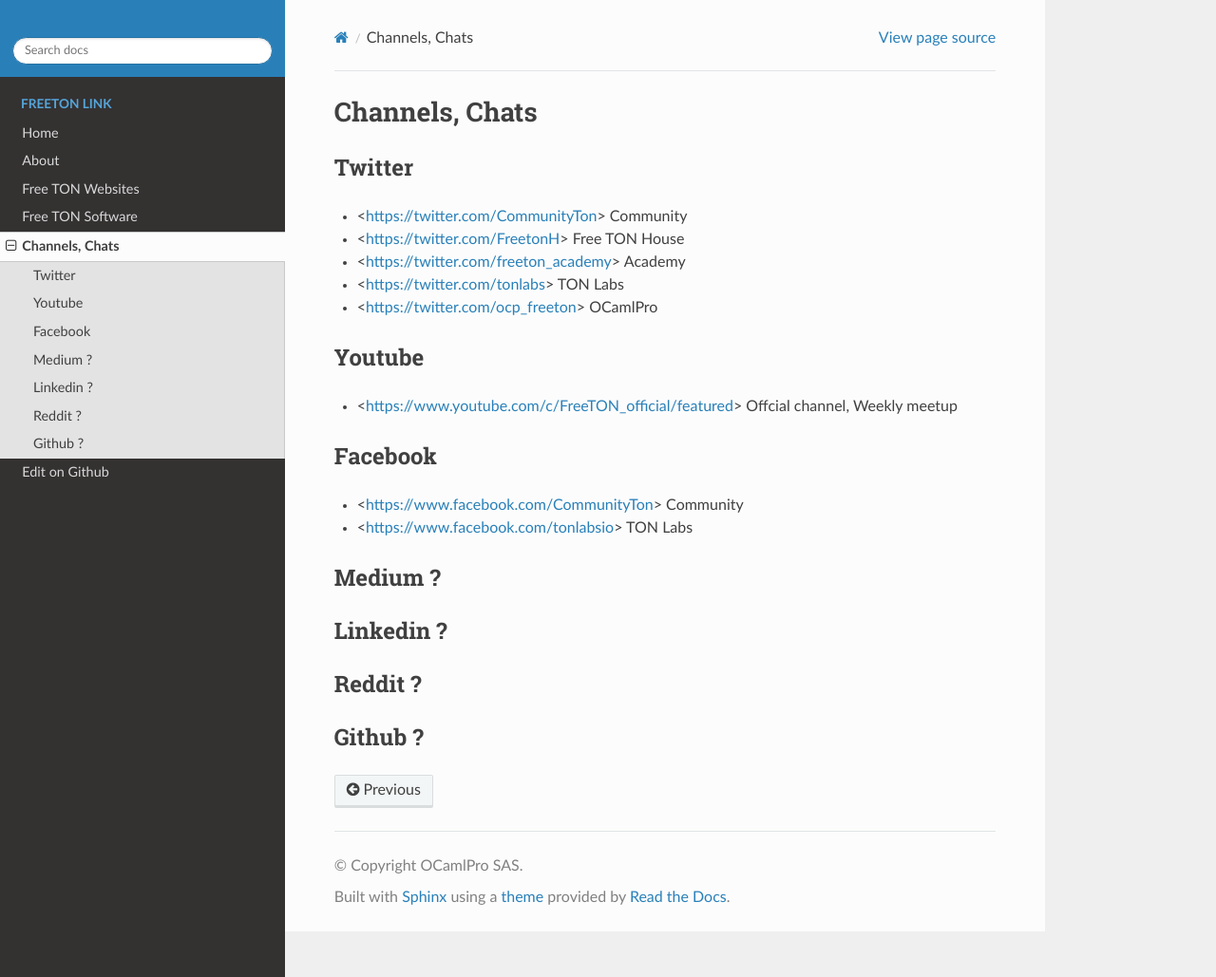
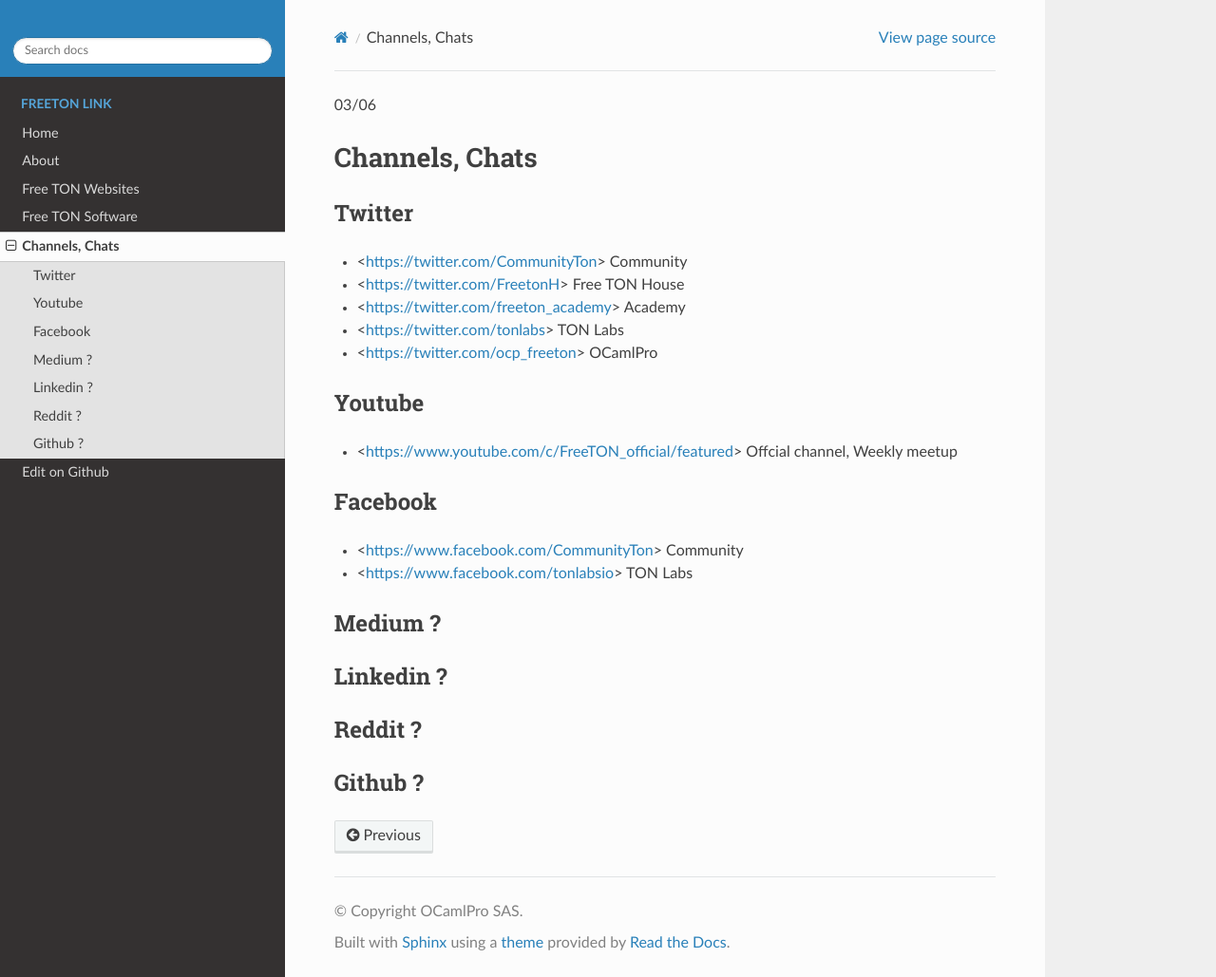
Before and after one commit to OCamlPro/www.freeton.link, a Sphinx documentation site: the page built from sphinx/channels.rst, in a window 1280 px wide and 1029 px high. Shown: the whole window at 95% size. Built offline with Sphinx 7.4.7 and the Read the Docs theme 2.0.0, drawn with Linux system fonts in a browser that asks for light colours; the version number could not be read and is left out.

Commit message:
telegram.rst, channels.rst

```diff
--- a/sphinx/channels.rst
+++ b/sphinx/channels.rst
@@ -1,3 +1,5 @@
+03/06
+
 Channels, Chats
 ===============
 
--- a/sphinx/telegram.rst
+++ b/sphinx/telegram.rst
@@ -1,3 +1,5 @@
+03/06
+
 Telegram
 ========
 For a User
```
